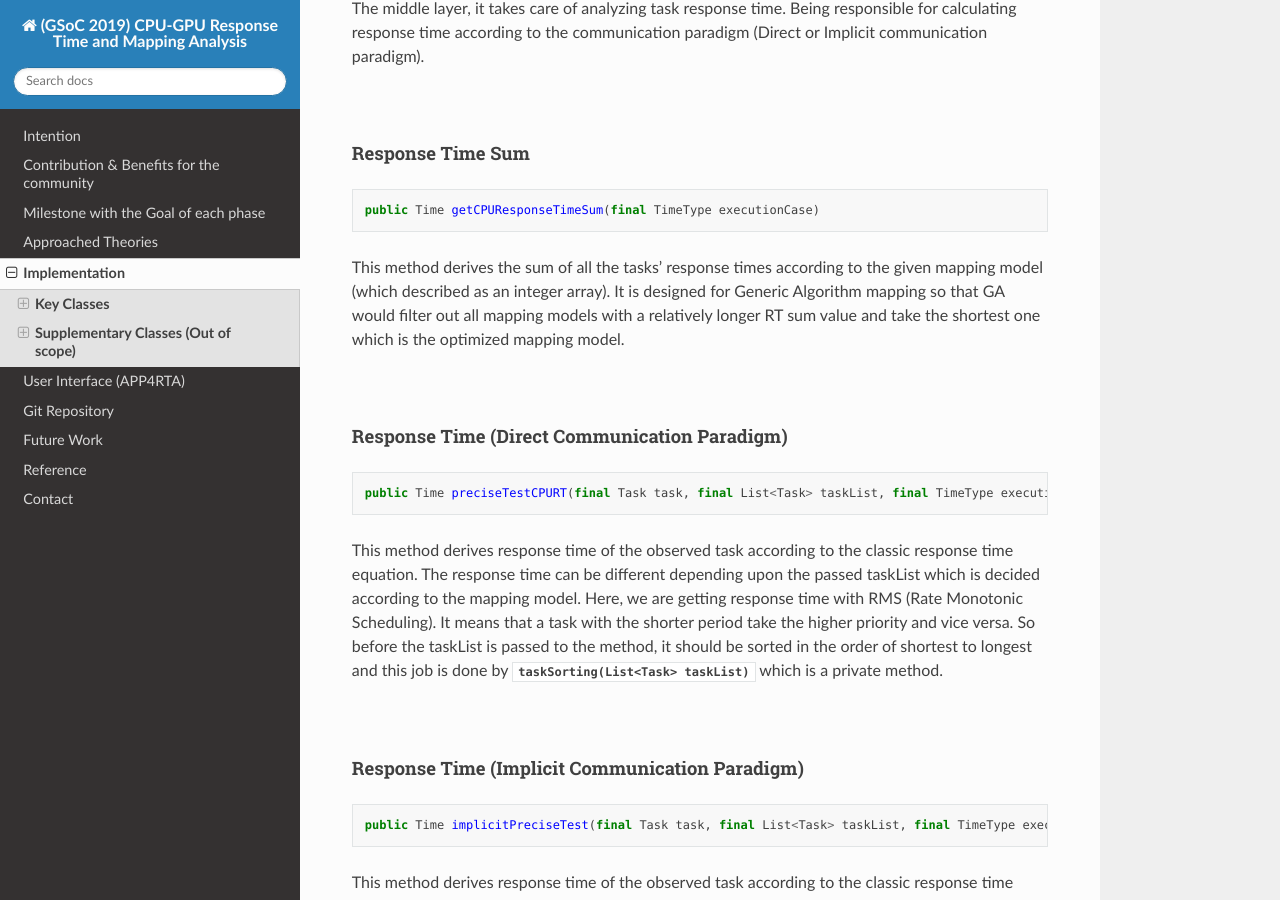
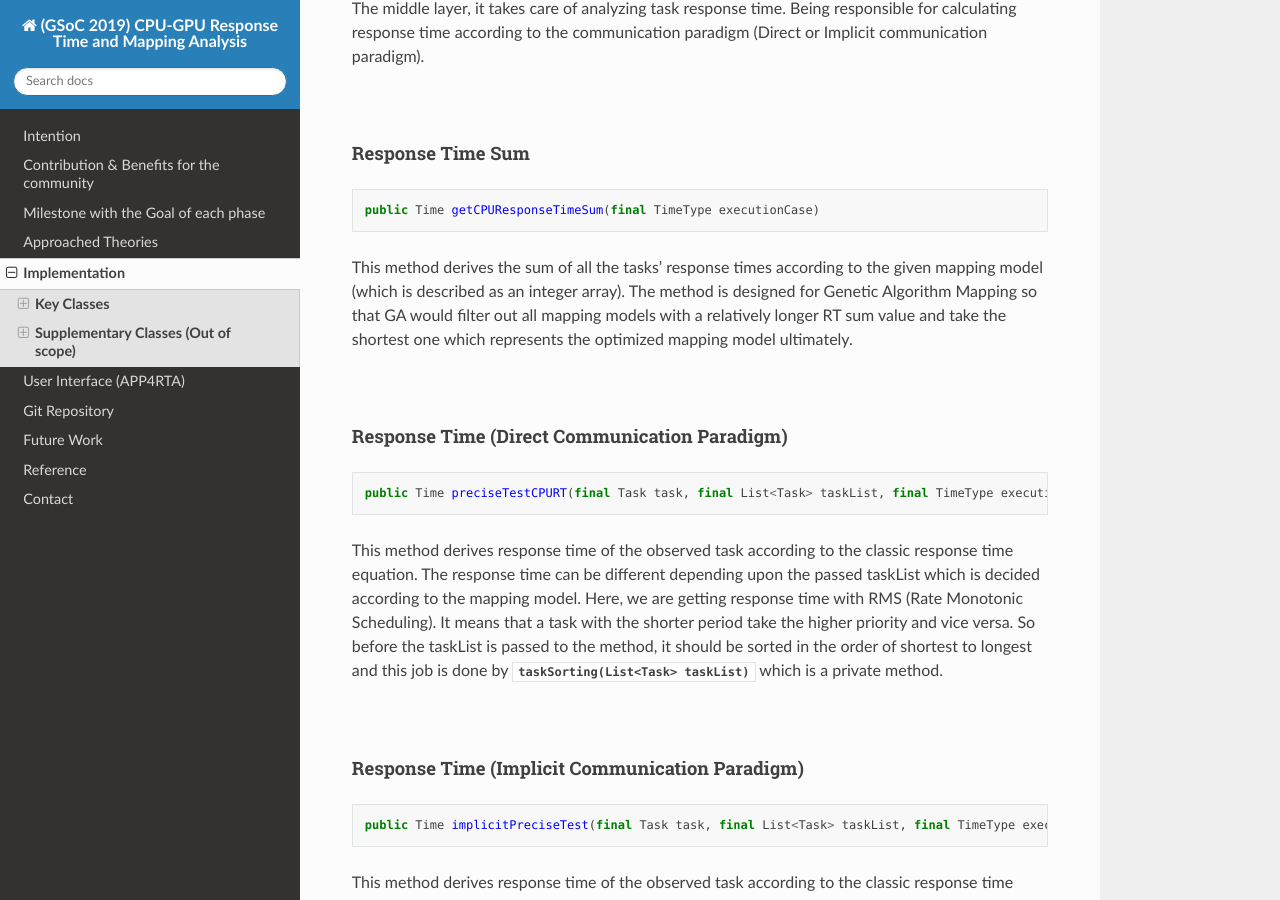
Before and after one commit to junh-ki/gsoc_doc, a Sphinx documentation site: the page built from docs/source/contents/implementation.rst, in a window 1280 px wide and 900 px high, scrolled down 2769 px. Built offline with Sphinx 7.4.7 and the Read the Docs theme 2.0.0, drawn with Linux system fonts in a browser that asks for light colours; some of the changed text lies outside the part shown.

Commit message:
changes on implementation.rst

```diff
--- a/docs/source/contents/implementation.rst
+++ b/docs/source/contents/implementation.rst
@@ -127,8 +127,8 @@ Being responsible for calculating response time according to the communication p
 
 	public Time getCPUResponseTimeSum(final TimeType executionCase)
 
-This method derives the sum of all the tasks' response times according to the given mapping model (which described as an integer array).
-It is designed for Generic Algorithm mapping so that GA would filter out all mapping models with a relatively longer RT sum value and take the shortest one which is the optimized mapping model.
+This method derives the sum of all the tasks' response times according to the given mapping model (which is described as an integer array).
+The method is designed for Genetic Algorithm Mapping so that GA would filter out all mapping models with a relatively longer RT sum value and take the shortest one which represents the optimized mapping model ultimately.
 
 |
 
@@ -193,7 +193,7 @@ This method derives execution time of the observed task under one of the four fo
 
 * GPU task which is mapped to CPU
 
-Execution time of the given task which was originally designed for GPU but mapped to CPU by GA(Generic Algorithm) Mapping.
+Execution time of the given task which was originally designed for GPU but mapped to CPU by GA(Genetic Algorithm) Mapping.
 It should ignore offloading runnables and take the required labels(read from pre-processing, write from post-processing) into account.
 For example, here is a task named SFM which is originally a GPU Task.
 
```
